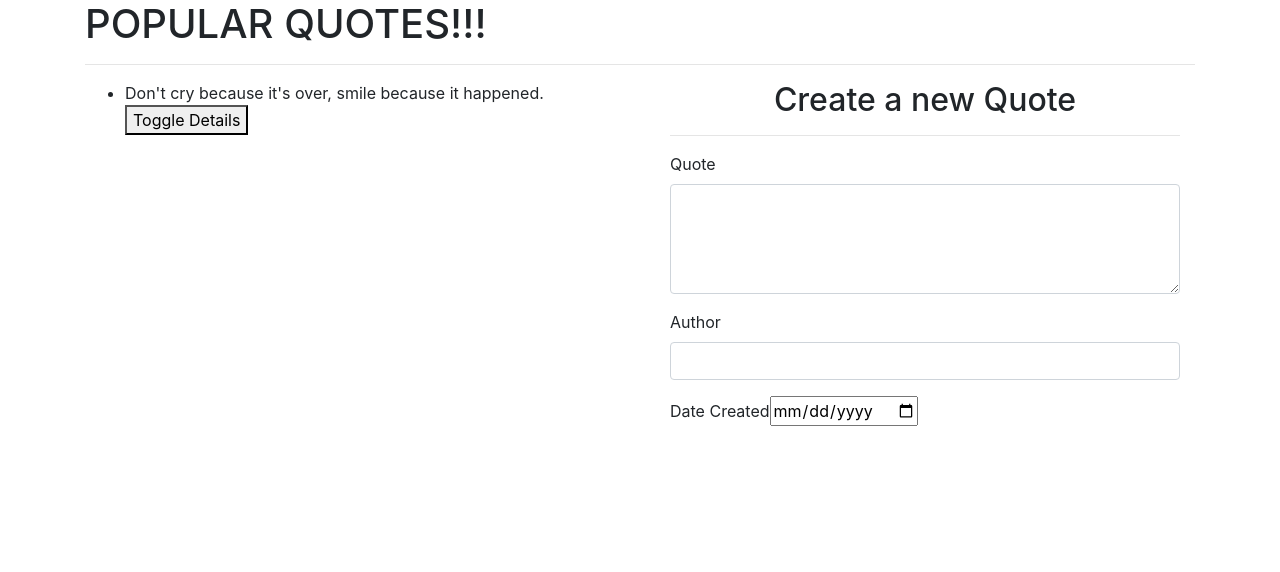
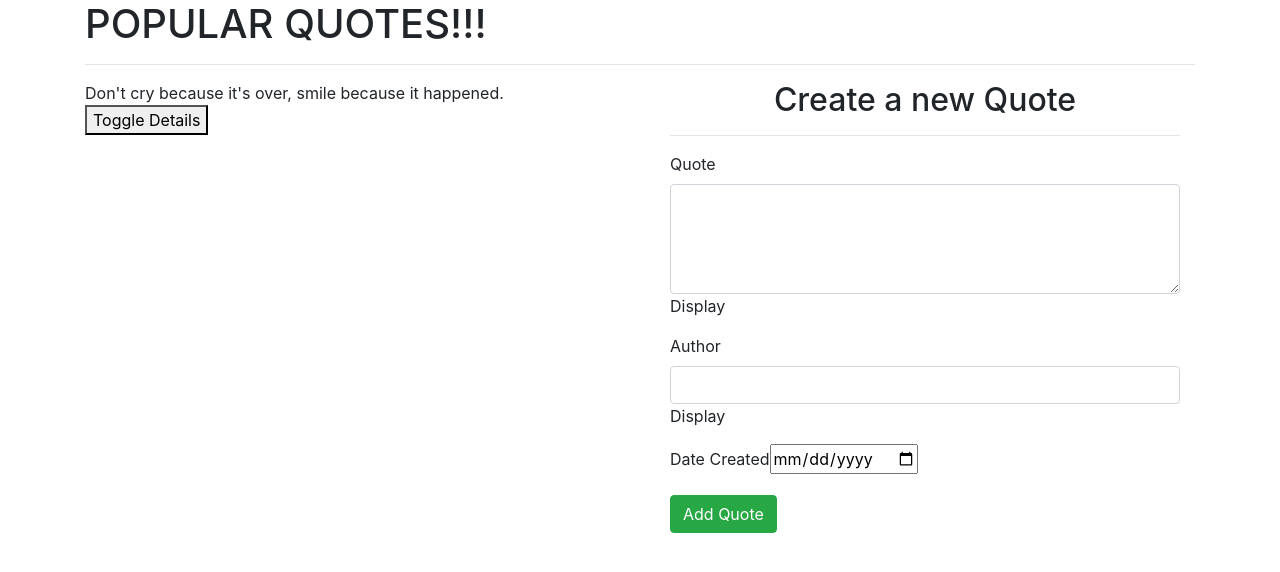
Before and after one commit to Laurent-c4/ANGULAR-IP1-QUOTES, an Angular app: page / in a window 1280 px wide. Shown: the top 572 px of the page. Built offline with nearby package versions, Linux system fonts and the light colour scheme.

Commit message:
Implement ngSubmit to create new Quote

```diff
--- a/src/app/app.module.ts
+++ b/src/app/app.module.ts
@@ -1,5 +1,6 @@
 import { BrowserModule } from '@angular/platform-browser';
 import { NgModule } from '@angular/core';
+import { FormsModule } from '@angular/forms';
 
 import { AppRoutingModule } from './app-routing.module';
 import { AppComponent } from './app.component';
@@ -20,7 +21,8 @@ import { TimeElapsedPipe } from './time-elapsed.pipe';
   ],
   imports: [
     BrowserModule,
-    AppRoutingModule
+    AppRoutingModule,
+    FormsModule
   ],
   providers: [],
   bootstrap: [AppComponent]
--- a/src/app/quote-form/quote-form.component.html
+++ b/src/app/quote-form/quote-form.component.html
@@ -1,23 +1,35 @@
 <div class="container-fluid">
   <h2 class="text-center">Create a new Quote</h2>
   <hr>
-  <form>
+  <form (ngSubmit)='submitQuote()' #quoteForm='ngForm'>
     <div class="form-group">
 
-          <label for="quote">Quote</label>
-          <textarea class="form-control" id="quote" rows="4" required></textarea>
+      <label for="quoteText">Quote</label>
+      <textarea class="form-control" id="quoteText" rows="4" [(ngModel)]="newQuote.quoteText" name="quoteText" #quoteText='ngModel'
+        required></textarea>
+        <div [hidden]="quoteText.valid || quoteText.pristine" class="alert alert-danger">
+            <p>Quote is required</p>
+          </div>
+        Display {{newQuote.quoteText}}
 
     </div>
     <div class="form-group">
 
       <label for="author">Author</label>
-        <input type="text" required class="form-control" id="author">
+      <input type="text" class="form-control" id="author" [(ngModel)]="newQuote.author" name="author" #author='ngModel' required>
+      <div [hidden]="author.valid || author.pristine" class="alert alert-danger">
+        <p>Author is required</p>
+      </div>
+      Display {{newQuote.author}}
 
     </div>
     <div class="form-group">
-          <label for="date_created">Date Created</label>
-          <input type='date' id="date_created" required>
-
+      <label for="date">Date Created</label>
+      <input type='date' id="date" [(ngModel)]="newQuote.date" name="date" #date="ngModel" required>
+      <div [hidden]="date.valid || date.pristine" class="alert alert-danger">
+        <p>Date is required</p>
       </div>
+    </div>
+    <button type="submit" class="btn btn-success">Add Quote</button>
   </form>
 </div>
--- a/src/app/quote-form/quote-form.component.ts
+++ b/src/app/quote-form/quote-form.component.ts
@@ -1,4 +1,5 @@
-import { Component, OnInit } from '@angular/core';
+import { Component, OnInit, Output, EventEmitter } from '@angular/core';
+import { Quote } from '../quote';
 
 @Component({
   selector: 'app-quote-form',
@@ -6,7 +7,12 @@ import { Component, OnInit } from '@angular/core';
   styleUrls: ['./quote-form.component.css']
 })
 export class QuoteFormComponent implements OnInit {
+  newQuote = new Quote(0,"",0,0,"",new Date());
+  @Output() addQuote = new EventEmitter<Quote>();
 
+  submitQuote(){
+    this.addQuote.emit(this.newQuote);
+      }
   constructor() { }
 
   ngOnInit() {
--- a/src/app/quote/quote.component.html
+++ b/src/app/quote/quote.component.html
@@ -3,20 +3,15 @@
   <hr>
   <div class="row">
     <div class="col-md-6">
-      <ul>
         <div *ngFor='let quote of quotes; let i=index'>
-          <li>
             {{quote.quoteText}}
-          </li>
           <button (click)='toggleDetails(i)'>Toggle Details</button>
           <app-quote-details *ngIf='quote.showDetails' [quote]='quote' (isDelete)='deleteQuote($event,i)'>
           </app-quote-details>
         </div>
-
-      </ul>
     </div>
     <div class="col-md-6">
-      <app-quote-form></app-quote-form>
+      <app-quote-form (addQuote)="addNewQuote($event)"></app-quote-form>
     </div>
   </div>
 </div>
--- a/src/app/quote/quote.component.ts
+++ b/src/app/quote/quote.component.ts
@@ -10,6 +10,13 @@ export class QuoteComponent implements OnInit {
   quotes:Quote[]=[
     new Quote(1, "Don't cry because it's over, smile because it happened.",10, 5, "Dr. Seuss", new Date(2019, 8, 22)),
   ];
+
+  addNewQuote(quote){
+    let quoteLength = this.quotes.length;
+    quote.id = quoteLength+1;
+    quote.completeDate = new Date(quote.completeDate)
+    this.quotes.push(quote)
+  }
 
   toggleDetails(index){
     this.quotes[index].showDetails = !this.quotes[index].showDetails;
```
Lines whose indentation alone changed are shown as unchanged.
